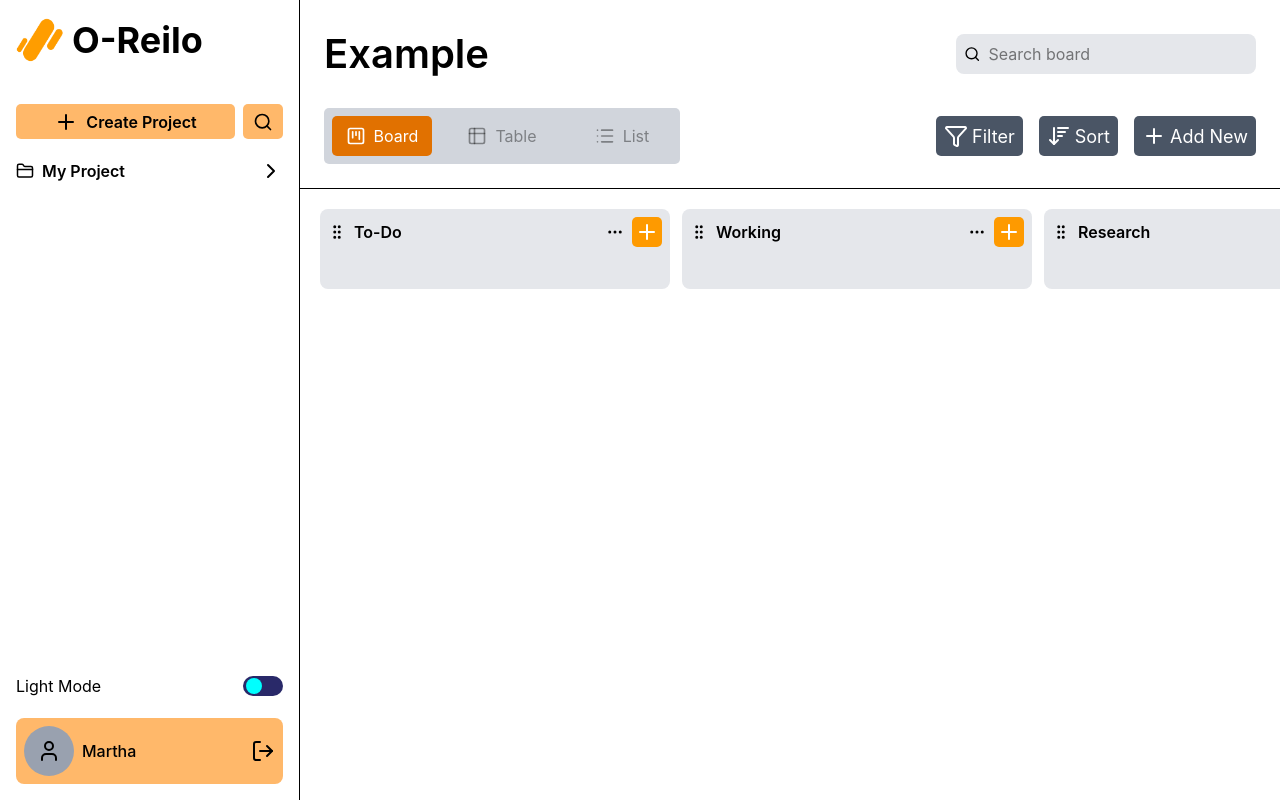
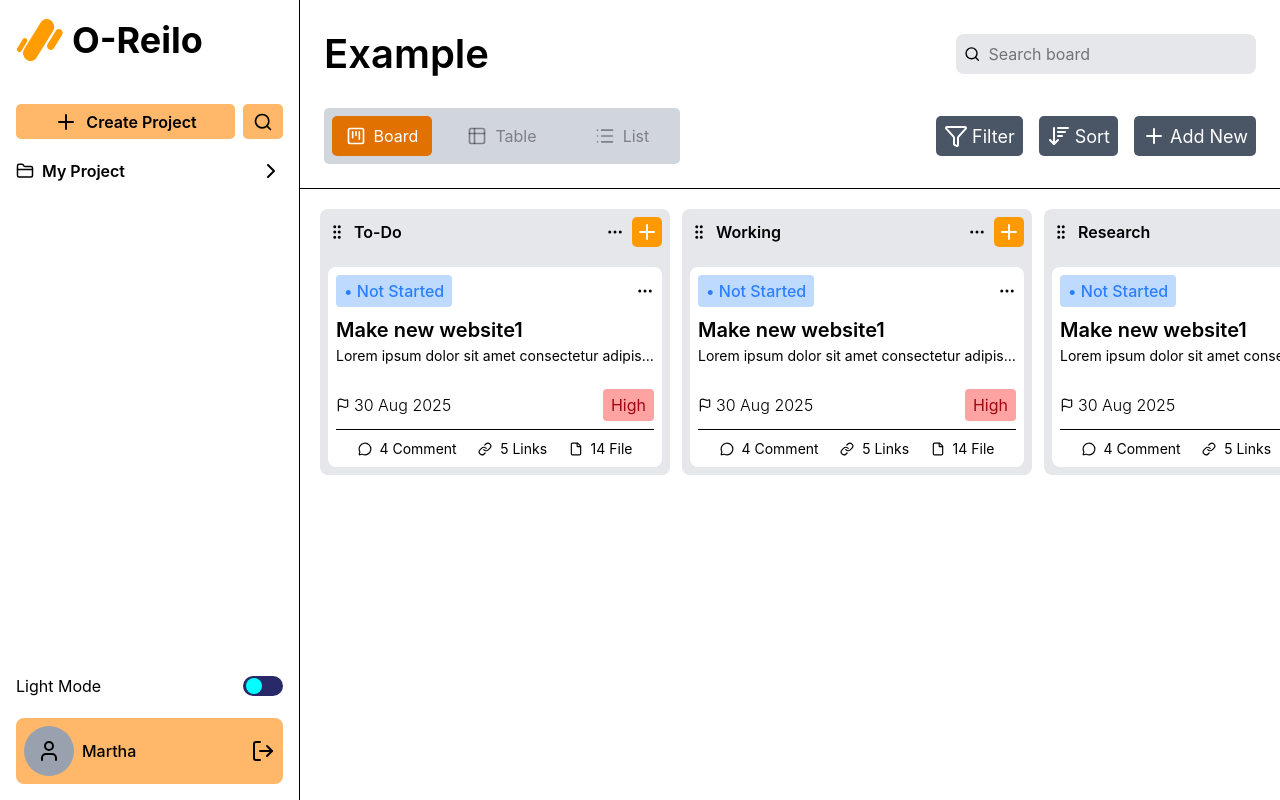
Before and after one commit to Zer0-Gravity/mini-react-project, a React (Vite) app in the folder kanban-app/: page / in a window 1280 px wide. Built offline with nearby package versions, Linux system fonts and the light colour scheme.

Commit message:
feat: add kanban card

```diff
--- a/kanban-app/src/components/page/ProjectPage.tsx
+++ b/kanban-app/src/components/page/ProjectPage.tsx
@@ -1,7 +1,11 @@
 import {
+    File,
     Filter,
+    Flag,
     GripVertical,
+    Link,
     List,
+    MessageCircle,
     MoreHorizontal,
     Plus,
     Search,
@@ -10,7 +14,7 @@ import {
     Table2,
 } from "lucide-react";
 import { motion } from "motion/react";
-import { useState } from "react";
+import { useState, type ElementType } from "react";
 
 const tabs = [
     { id: "Board", icon: <SquareKanban size={20} /> },
@@ -87,8 +91,9 @@ function ProjectPage() {
                     (item, i) => (
                         <div
                             key={i}
-                            className="bg-gray-200 min-w-87.5 min-h-20 p-2 rounded-lg"
+                            className="bg-gray-200 min-w-87.5 min-h-20 p-2 rounded-lg select-none cursor-pointer"
                         >
+                            {/* Header section */}
                             <header className="flex justify-between items-center">
                                 <div className="flex items-center gap-2">
                                     <GripVertical size={18} />
@@ -101,6 +106,69 @@ function ProjectPage() {
                                     </button>
                                 </div>
                             </header>
+
+                            {/* Card section */}
+                            <div className="mt-5">
+                                <div className="h-50 bg-white p-2 flex flex-col gap-2 rounded-lg ">
+                                    {/* Card Header */}
+                                    <div className="flex justify-between items-center">
+                                        <p className="bg-blue-200 py-1 px-2 text-blue-500 font-medium rounded-sm">
+                                            • Not Started
+                                        </p>
+                                        <MoreHorizontal size={18} />
+                                    </div>
+
+                                    {/* Card title */}
+                                    <div className="flex-1">
+                                        <h1 className="font-semibold text-[20px]">
+                                            Make new website1
+                                        </h1>
+                                        <p className="truncate text-[14px]">
+                                            Lorem ipsum dolor sit amet
+                                            consectetur adipisicing elit.
+                                            Debitis minus saepe nam dolores
+                                            laborum nisi quas possimus deleniti
+                                            obcaecati excepturi, accusantium
+                                            asperiores quibusdam ex odit neque
+                                            vitae quis laboriosam cumque!
+                                        </p>
+                                    </div>
+
+                                    {/* Card Detail */}
+                                    <div className="flex justify-between">
+                                        <div className="flex gap-1 items-center">
+                                            <Flag size={14} />
+                                            <p className="font-light">
+                                                30 Aug 2025
+                                            </p>
+                                        </div>
+                                        <p className="py-1 px-2 rounded-sm bg-red-300 text-red-800">
+                                            High
+                                        </p>
+                                    </div>
+
+                                    <hr />
+
+                                    {/* Content Detail */}
+                                    <div className="flex justify-evenly">
+                                        <CardBottom
+                                            icon={MessageCircle}
+                                            amount={4}
+                                            description="Comment"
+                                        />
+                                        <CardBottom
+                                            icon={Link}
+                                            amount={5}
+                                            description="Links"
+                                        />
+                                        <CardBottom
+                                            icon={File}
+                                            amount={14}
+                                            description="File"
+                                        />
+                                    </div>
+                                </div>
+                            </div>
                         </div>
                     ),
                 )}
@@ -110,3 +178,18 @@ function ProjectPage() {
 }
 
 export default ProjectPage;
+
+interface cardBottomType {
+    icon: ElementType;
+    amount: number;
+    description: string;
+}
+
+function CardBottom({ icon: Icon, amount, description }: cardBottomType) {
+    return (
+        <div className="flex items-center gap-2">
+            <Icon size={14} />
+            <p className="text-[14px]">{`${amount} ${description}`}</p>
+        </div>
+    );
+}
```
